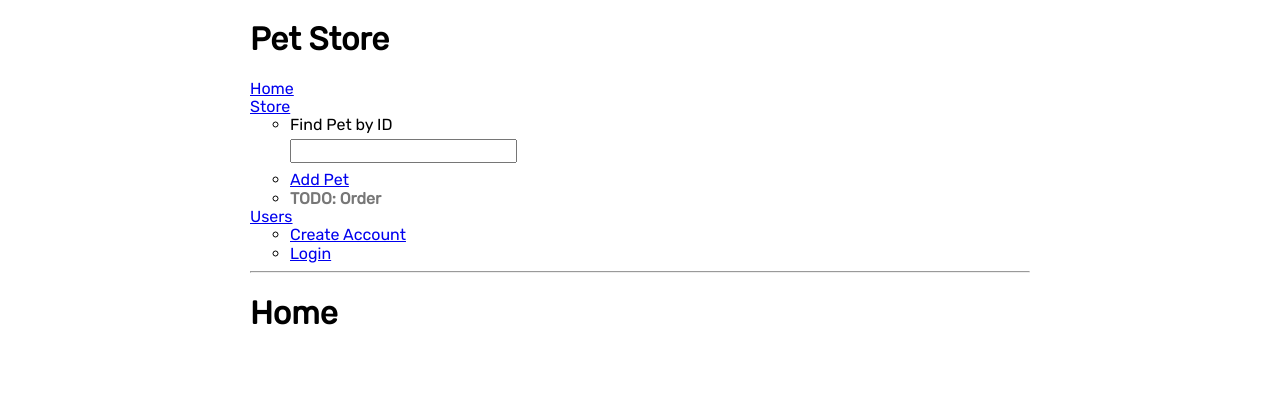
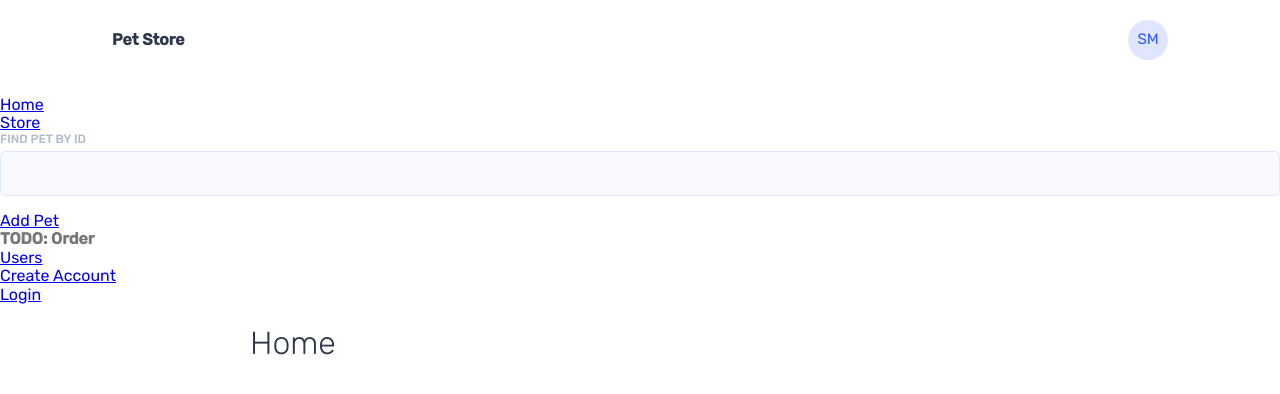
Before and after one commit to markmiro/enter-petstore-interview, a React (Create React App) app: page / in a window 1280 px wide. Shown: the top 394 px of the page. Built offline with nearby package versions, Linux system fonts and the light colour scheme.

Commit message:
Basic styling

```diff
--- a/public/index.html
+++ b/public/index.html
@@ -14,7 +14,7 @@
     -->
     <link rel="manifest" href="%PUBLIC_URL%/manifest.json" />
     <link
-      href="https://fonts.googleapis.com/css?family=Rubik"
+      href="https://fonts.googleapis.com/css?family=Rubik:300,400,500"
       rel="stylesheet"
     />
     <!--
--- a/src/App.css
+++ b/src/App.css
@@ -1,11 +1,26 @@
-.App {
+.App__header {
+  height: 80px;
+  background: white;
+  display: flex;
+  justify-content: space-between;
+  align-items: center;
+  padding: 0 112px;
+}
+
+.App__header__avatar {
+  width: 40px;
+  height: 40px;
+  border-radius: 999px; /* circle */
+  background: rgba(46, 91, 255, 0.15);
+  color: rgb(46, 91, 255);
+  display: flex;
+  align-items: center;
+  justify-content: center;
+  font-size: 15px;
+}
+
+.App__body {
   max-width: 800px;
   margin: 0 auto;
   padding: 0 10px;
 }
-
-.App__nav {
-  list-style: none;
-  padding-left: 0;
-  margin: 0;
-}
--- a/src/App.js
+++ b/src/App.js
@@ -4,11 +4,14 @@ import "./App.css";
 
 function App() {
   return (
-    <div className="App">
-      <h1>Pet Store</h1>
-      <Router>
-        <div>
-          <ul className="App__nav">
+    <Router>
+      <div className="App">
+        <div className="App__header">
+          <h1 className="f5 mv0 b">Pet Store</h1>
+          <div className="App__header__avatar">SM</div>
+        </div>
+        <div className="nested-list-reset">
+          <ul>
             <li>
               <Link to="/">Home</Link>
             </li>
@@ -38,9 +41,9 @@ function App() {
               </ul>
             </li>
           </ul>
+        </div>
 
-          <hr />
-
+        <div className="App__body">
           <Route exact path="/" component={Home} />
           <Route path="/store" component={Store} />
           <Route path="/store/add-pet" component={CreatePet} />
@@ -48,8 +51,8 @@ function App() {
           <Route path="/users/create" component={CreateUser} />
           <Route path="/users/login" component={LoginUser} />
         </div>
-      </Router>
-    </div>
+      </div>
+    </Router>
   );
 }
 
@@ -148,17 +151,12 @@ function LoginUser() {
 /*
   Acts as an input except:
   - We have a label
-  - Textarea is treated like a field of type "textarea"
 */
 function Field({ label, className, type, ...rest }) {
   return (
     <>
       <label className="db mb1">{label}</label>
-      {type === "textarea" ? (
-        <textarea {...rest} />
-      ) : (
-        <input className={`db mb2 ${className}`} type={type} {...rest} />
-      )}
+      <input className={`db mb3 ${className}`} type={type} {...rest} />
     </>
   );
 }
--- a/src/index.css
+++ b/src/index.css
@@ -1,7 +1,53 @@
+* {
+  box-sizing: border-box;
+}
+
 body {
   margin: 0;
   padding: 0;
   font-family: "Rubik", sans-serif;
   -webkit-font-smoothing: antialiased;
   -moz-osx-font-smoothing: grayscale;
+  color: #2e384d;
 }
+
+h1,
+h2,
+h3,
+h4,
+h5,
+h6 {
+  font-weight: 300;
+}
+
+form {
+  /* TODO: extract to a class or something */
+  width: 320px;
+}
+
+label {
+  text-transform: uppercase;
+  font-size: 12px;
+  color: #b0bac9;
+  font-weight: 500;
+}
+
+button,
+input {
+  padding: calc((40px - 15px) / 2) 16px;
+  border-radius: 5px;
+  width: 100%;
+}
+
+button {
+  border: 0;
+  /* TODO: use Sass or CSS variables to reduce color duplication */
+  background: rgb(46, 91, 255);
+  color: white;
+  font-weight: 500;
+}
+
+input {
+  border: 1px solid #e0e7ff;
+  background: #e0e7ff33;
+}
```
